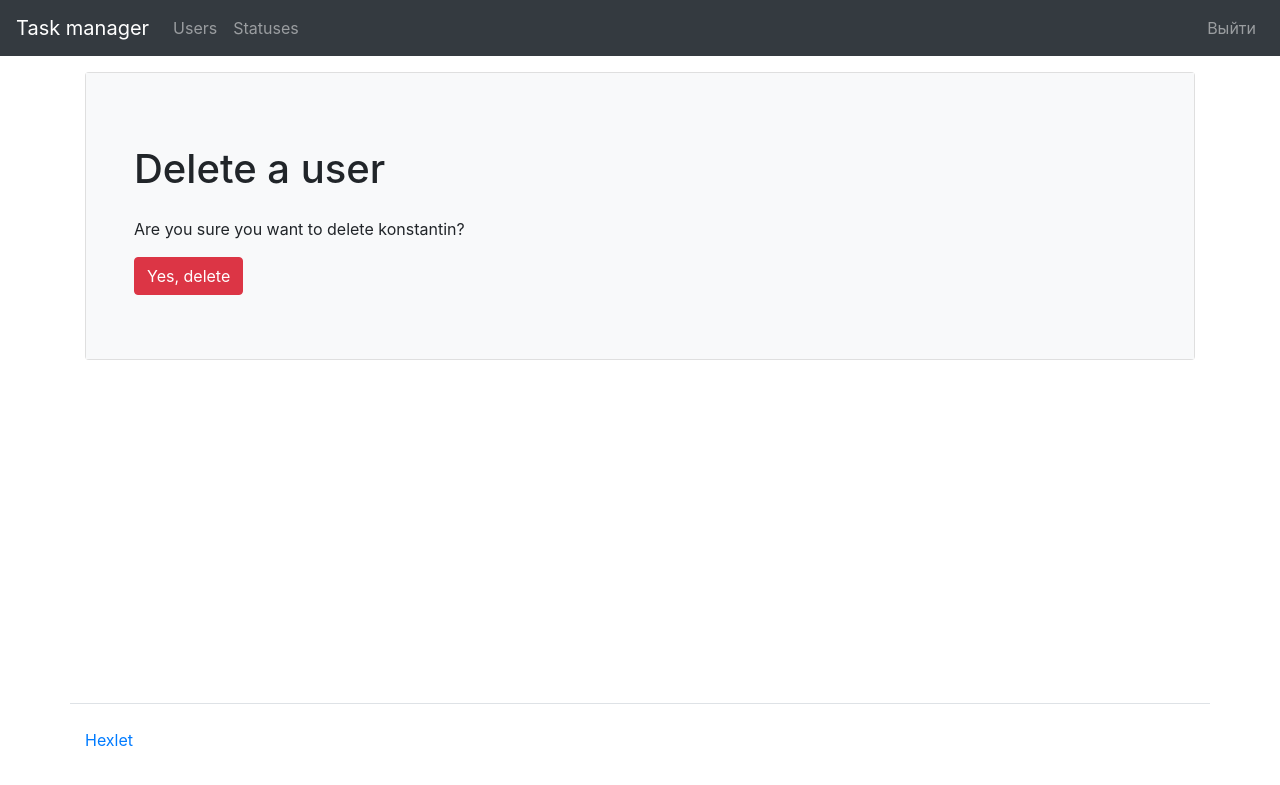
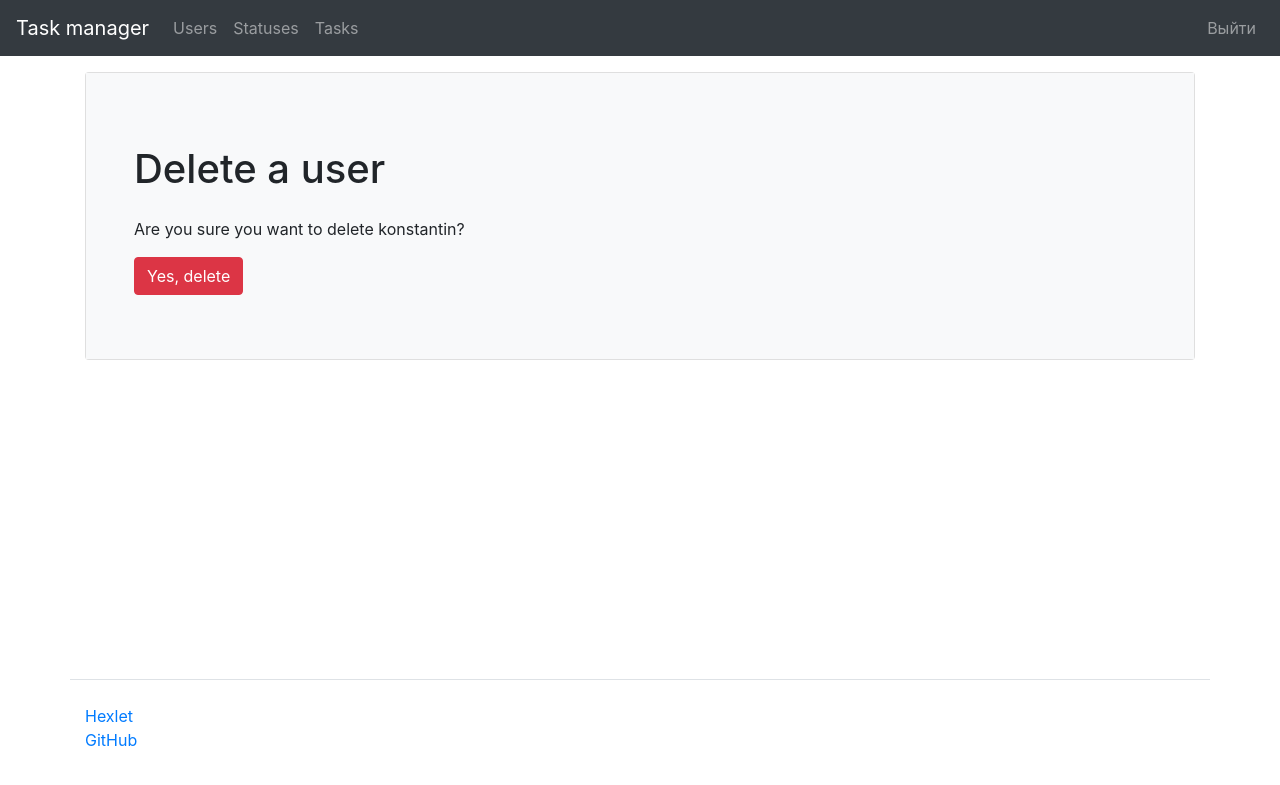
Before and after one commit to Trankvill/python-project-52, a Django app: page /users/1/delete in a window 1280 px wide. Shown: the top 785 px of the page. Run offline with Django 4.2, Linux system fonts and the light colour scheme; a user stored in the database is signed in; data comes from the database, SQL or seed files in the repository; parts of the project's set-up code (start-up, migrations or seed data) failed here and were passed over; some libraries are stand-ins or nearby versions.

Commit message:
fix base.html

```diff
--- a/templates/base.html
+++ b/templates/base.html
@@ -26,6 +26,9 @@
                     <li class="nav-item">
                         <a class="nav-link" href="{% url 'statuses:statuses' %}">{% translate 'Statuses' %}</a>
                     </li>
+                    <li class="nav-item">
+                        <a class="nav-link" href="{% url 'tasks:tasks' %}">{% translate 'Tasks' %}</a>
+                    </li>
                 {% endif %}
             </ul>
             <ul class="navbar-nav">
@@ -50,6 +53,8 @@
     <footer>
         <div class="container my-5 pt-4 border-top">
             <a target="_blank" href="https://ru.hexlet.io">Hexlet</a>
+            <br>
+            <a target="_blank" href="https://github.com/Trankvill/python-project-52">GitHub</a>
         </div>
     </footer>
 </body>
```
